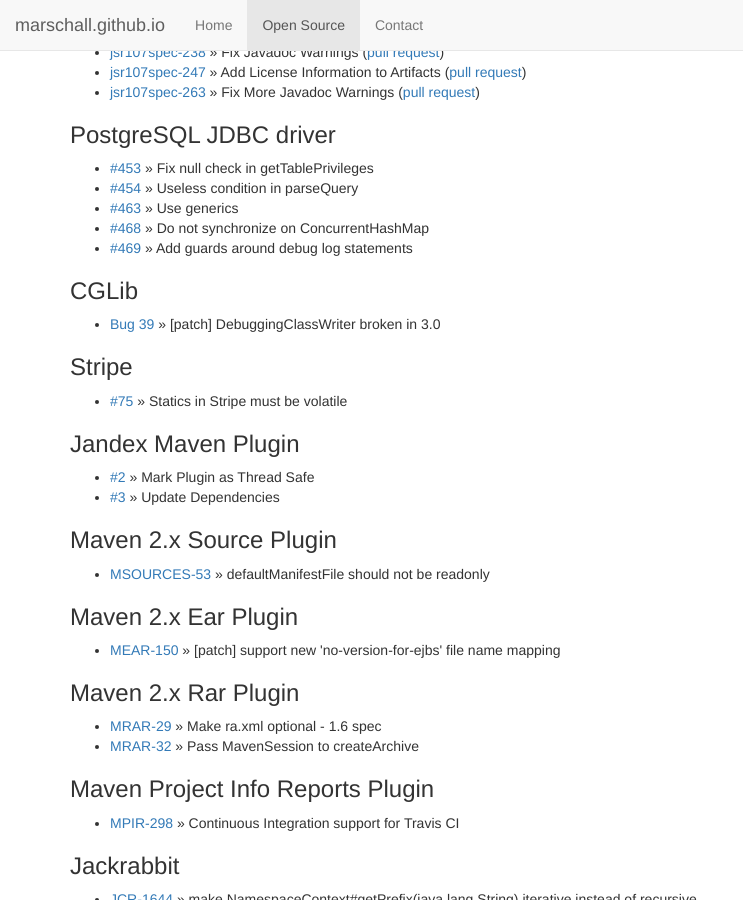
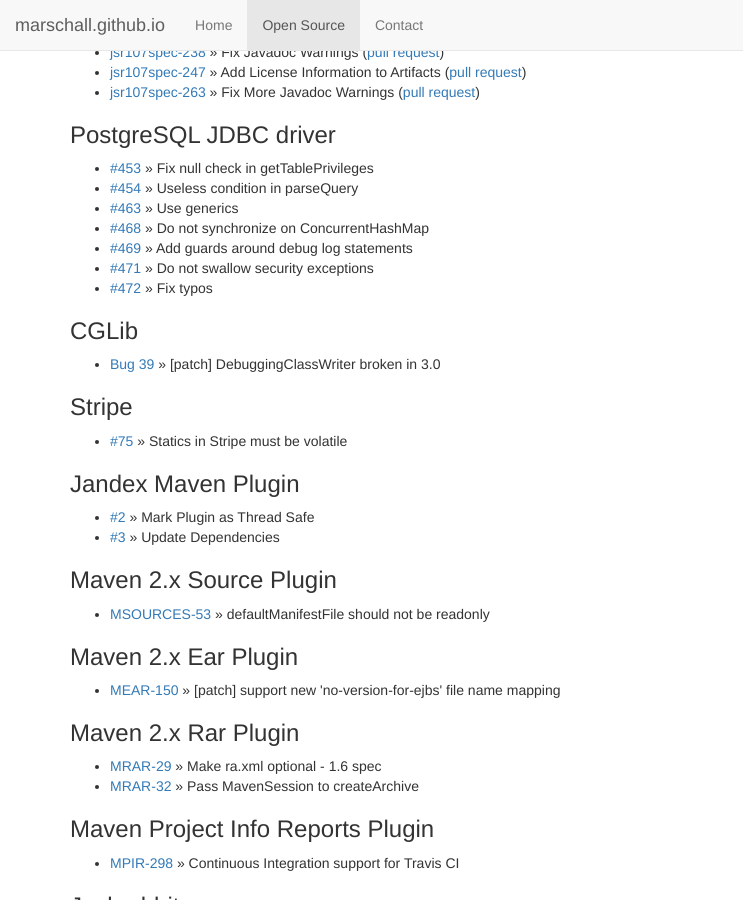
Before and after one commit to marschall/marschall.github.com, a Jekyll site: the page built from open-source.html, in a window 1280 px wide and 900 px high, scrolled down 3075 px. Shown: the whole window, without its empty margins (0-743 px from the left). Built offline with Jekyll 4.4.1, drawn with Linux system fonts in a browser that asks for light colours.

Commit message:
more minor fixes

```diff
--- a/open-source.html
+++ b/open-source.html
@@ -209,6 +209,8 @@
   <li><a href="https://github.com/pgjdbc/pgjdbc/pull/463">#463</a> &raquo; Use generics</li>
   <li><a href="https://github.com/pgjdbc/pgjdbc/pull/468">#468</a> &raquo; Do not synchronize on ConcurrentHashMap</li>
   <li><a href="https://github.com/pgjdbc/pgjdbc/pull/469">#469</a> &raquo; Add guards around debug log statements</li>
+  <li><a href="https://github.com/pgjdbc/pgjdbc/pull/471">#471</a> &raquo; Do not swallow security exceptions</li>
+  <li><a href="https://github.com/pgjdbc/pgjdbc/pull/472">#472</a> &raquo; Fix typos</li>
 </ul>
 <h3>CGLib</h3>
 <ul>
```
